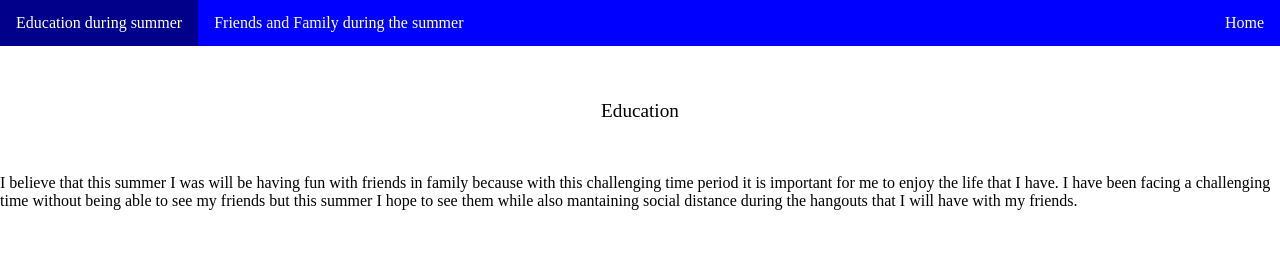
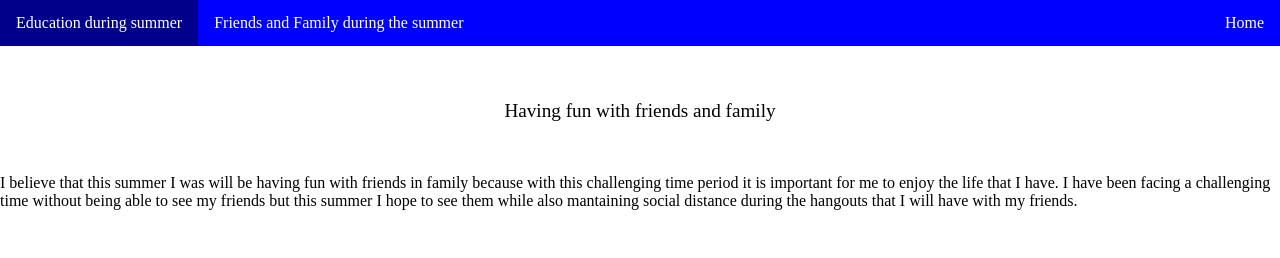
Before and after one commit to jonathanmil/Looking-Foward, a plain HTML site: page Fun.html in a window 1280 px wide. Shown: the top 258 px of the page. Drawn offline with Linux system fonts and the light colour scheme.

Commit message:
Update Fun.html

```diff
--- a/Fun.html
+++ b/Fun.html
@@ -39,7 +39,7 @@ ul.topnav li.right {float: right;}
 </ul>
 <div style="padding:0 16px;">
 </div><br><br><br>
-<center><big> Education </big></center>
+<center><big> Having fun with friends and family </big></center>
 <br><br>
 <p>
 I believe that this summer I was will be having fun with friends in family because with this challenging time period it is important for me to enjoy the life that I have. I have been facing a challenging time without being able to see my friends but this summer I hope to see them while also mantaining social distance during the hangouts that I will have with my friends.
```
